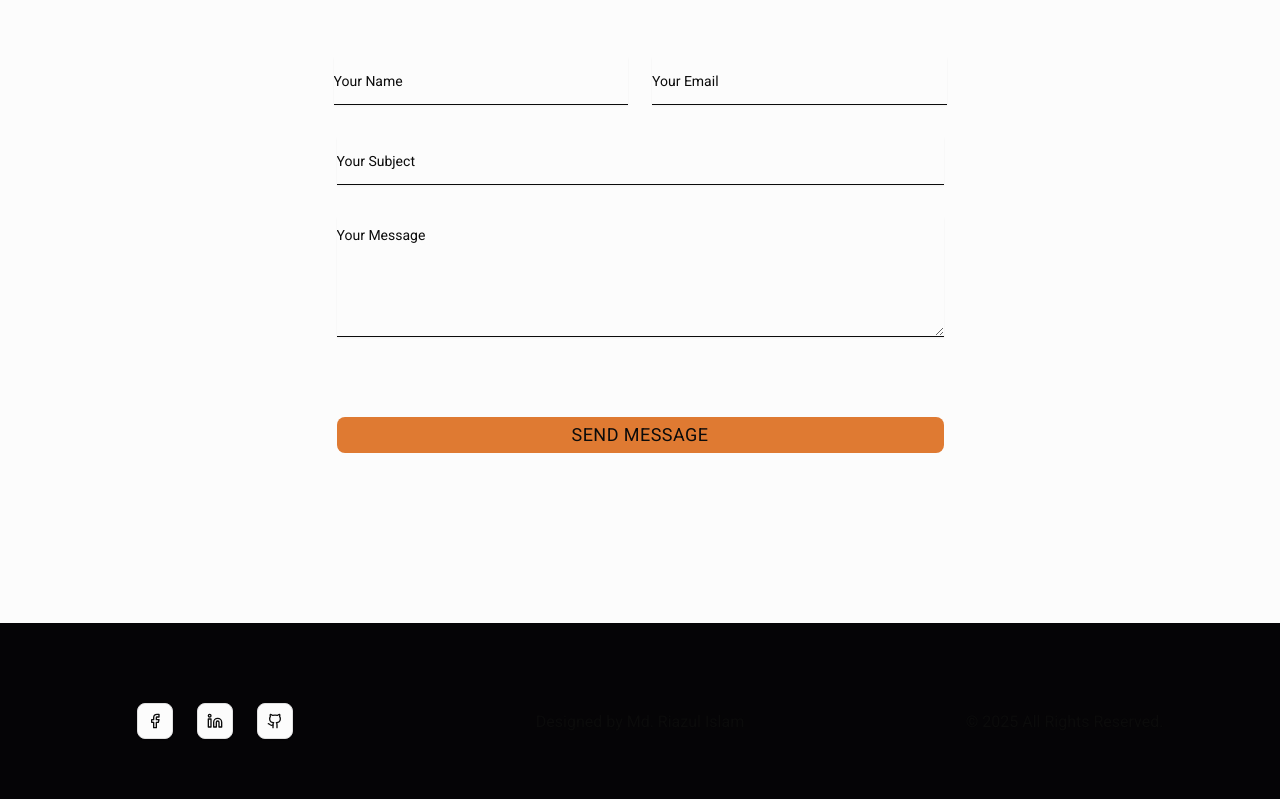
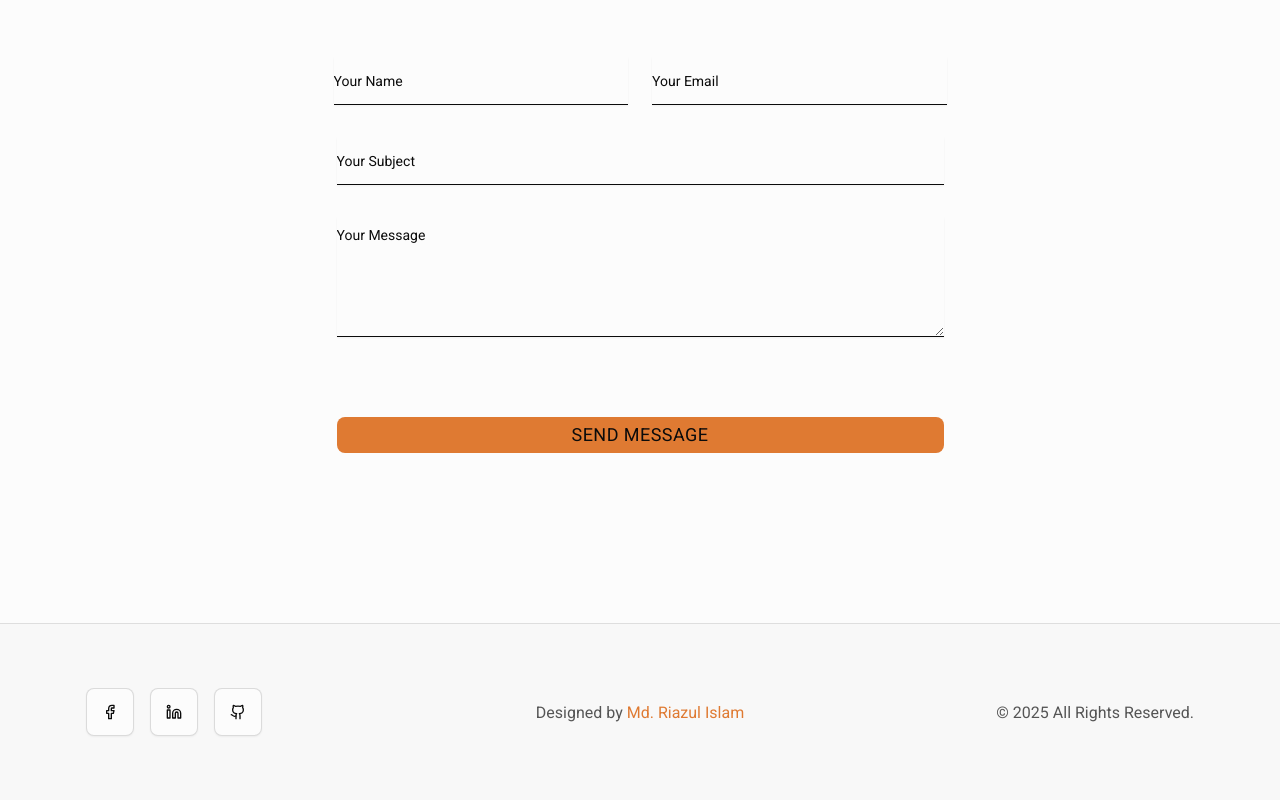
Before and after one commit to Riaz-404/md-riazul-islam-portfolio-nextjs, a Next.js app: page / in a window 1280 px wide. Shown: the part 2681-3481 px from the top of the page. Built offline with nearby package versions, Linux system fonts and the light colour scheme; no server answers; the database is empty; some icons are missing.

Commit message:
🐛 fix: fixed footer theme issues

```diff
--- a/src/app/globals.css
+++ b/src/app/globals.css
@@ -514,27 +514,8 @@ main {
     text-decoration: none;
   }
 
-  /* Footer Styles */
-  .footer {
-    background-color: #050406;
-    padding: 80px 0px 60px;
-  }
-
-  .footer-socials li a {
-    color: #fff;
-    text-transform: capitalize;
-    letter-spacing: 1px;
-    font-size: 22px;
-    margin-right: 10px;
-  }
-
-  .footer-socials li a:hover {
-    color: #e1a34c;
-  }
-
-  .footer .container a:hover {
-    color: #e1a34c;
-  }
+  /* Legacy Footer Styles - now handled by Tailwind theme system */
+  /* Footer styles have been migrated to use Tailwind theme variables in footer.tsx */
 
   .backtop {
     width: 40px;
--- a/src/components/projects-section.tsx
+++ b/src/components/projects-section.tsx
@@ -20,26 +20,12 @@ export async function ProjectsSection({
 
   try {
     if (featured) {
-      // First try to get featured projects
       projects = await projectService.getFeaturedProjects();
-
-      // If we don't have enough featured projects, fallback to all projects
-      if (projects.length < limit && limit > 0) {
-        console.log(
-          `[ProjectsSection] Only ${projects.length} featured projects found, fetching all projects`
-        );
-        const allProjects = await projectService.getProjects();
-        projects = allProjects.slice(0, limit);
-      }
     } else {
       // Get all projects
       const allProjects = await projectService.getProjects();
       projects = limit && limit > 0 ? allProjects.slice(0, limit) : allProjects;
     }
-
-    console.log(
-      `[ProjectsSection] Fetched ${projects.length} projects (featured: ${featured}, limit: ${limit})`
-    );
   } catch (error) {
     console.error("Error fetching projects:", error);
     // Return error state but still show the section structure
--- a/src/components/shared/footer.tsx
+++ b/src/components/shared/footer.tsx
@@ -32,30 +32,36 @@ export async function Footer() {
   const socialLinks = await getSocialLinks();
 
   return (
-    <footer className="footer">
-      <div className="container">
-        <div className="row align-items-center text-center text-lg-left">
-          <div className="col-lg-4">
-            <ul className="list-inline footer-socials">
+    <footer className="bg-card border-t border-border py-20 lg:py-16 transition-colors">
+      <div className="container-custom">
+        <div className="flex flex-col lg:flex-row items-center justify-between text-center lg:text-left gap-8 lg:gap-4">
+          <div className="lg:flex-1">
+            <ul className="flex justify-center lg:justify-start items-center gap-4">
               {socialLinks.map((social) => (
-                <li key={social.id} className="list-inline-item mx-3">
-                  <SocialLinkButton link={social} />
+                <li key={social.id}>
+                  <SocialLinkButton
+                    link={social}
+                    className="border-muted-foreground/20 hover:border-primary hover:bg-primary/10 hover:text-primary transition-all duration-300 text-lg h-12 w-12"
+                  />
                 </li>
               ))}
             </ul>
           </div>
-          <div className="col-lg-4">
-            <div>
-              <p>
-                Designed by{" "}
-                <Link href="#top" className="smoth-scroll">
-                  <span>Md. Riazul Islam</span>
-                </Link>
-              </p>
-            </div>
+          <div className="lg:flex-1 lg:text-center">
+            <p className="text-muted-foreground">
+              Designed by{" "}
+              <Link
+                href="#top"
+                className="text-primary hover:text-accent transition-colors duration-300 font-medium"
+              >
+                Md. Riazul Islam
+              </Link>
+            </p>
           </div>
-          <div className="col-lg-4">
-            <p>&copy; {currentYear} All Rights Reserved.</p>
+          <div className="lg:flex-1 lg:text-right">
+            <p className="text-muted-foreground">
+              &copy; {currentYear} All Rights Reserved.
+            </p>
           </div>
         </div>
       </div>
```
